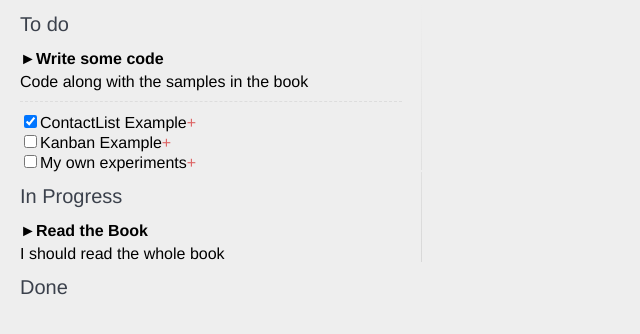
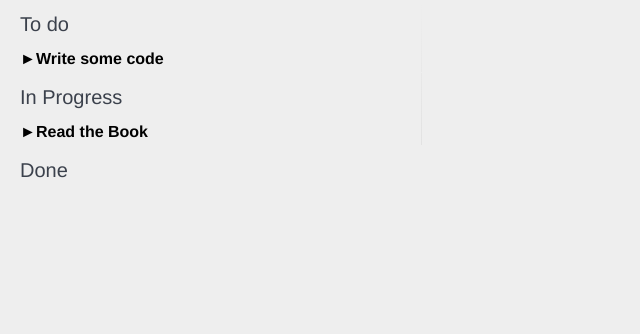
Before and after one commit to sheigel/learnproreact, a React app: page / in a window 1280 px wide. Shown: the top 334 px of the page, without its empty margins (0-640 px from the left). Built offline with nearby package versions, Linux system fonts and the light colour scheme.

Commit message:
updated the card to collapse details

```diff
--- a/source/App.js
+++ b/source/App.js
@@ -24,7 +24,6 @@
       {
         id: 2,
         name: "Kanban Example",
-        done: false
       },
       {
         id: 3,
--- a/source/Card.js
+++ b/source/Card.js
@@ -2,14 +2,30 @@
 import CheckList from './CheckList';
 
 class Card extends Component {
+    constructor() {
+        super(...arguments)
+        this.state = {
+            showDetails: false
+        }
+    }
+
     render() {
+        let cardDetails;
+        if (this.state.showDetails) {
+            cardDetails = (
+                <div className="card__details">
+                    {this.props.description}
+                    <CheckList cardId={this.props.id} tasks={this.props.tasks}/>
+                </div>
+            );
+        }
+        ;
         return (
             <div className="card">
-        <div className="card__title">{this.props.title}</div>
-        <div className="card__details">
-          {this.props.description}
-          <CheckList cardId={this.props.id} tasks={this.props.tasks} />
-        </div>
+                <div className="card__title" onClick={
+                ()=> this.setState({showDetails: !this.state.showDetails})
+                }>{this.props.title}</div>
+                {cardDetails}
             </div>
         );
     }
--- a/source/CheckList.js
+++ b/source/CheckList.js
@@ -4,7 +4,7 @@
   render() {
     let tasks = this.props.tasks.map((task) => (
       <li className="checklist__task">
-        <input type="checkbox" defaultChecked={task.done} />
+        <input type="checkbox" checked={task.done} />
         {task.name}
         <a href="#" className="checklist__task--remove" />
       </li>
```
Lines whose indentation alone changed are shown as unchanged.
